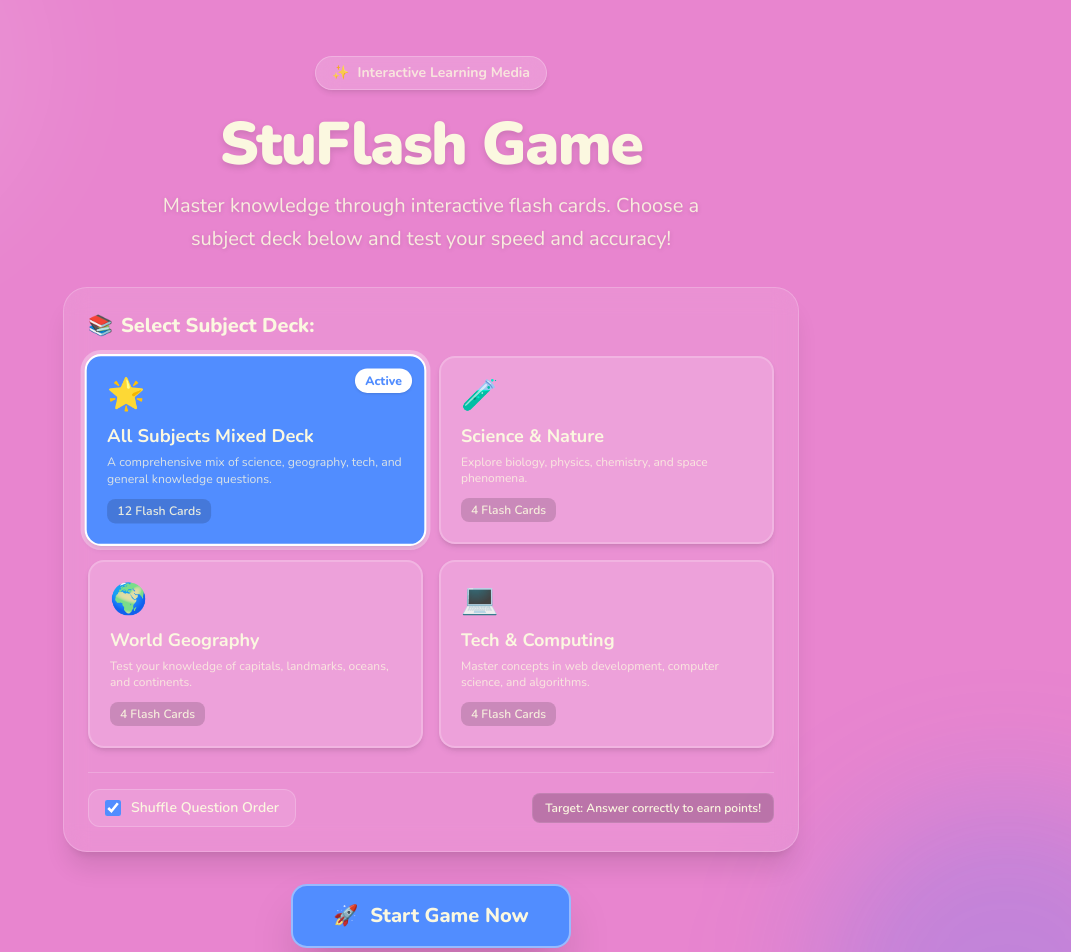
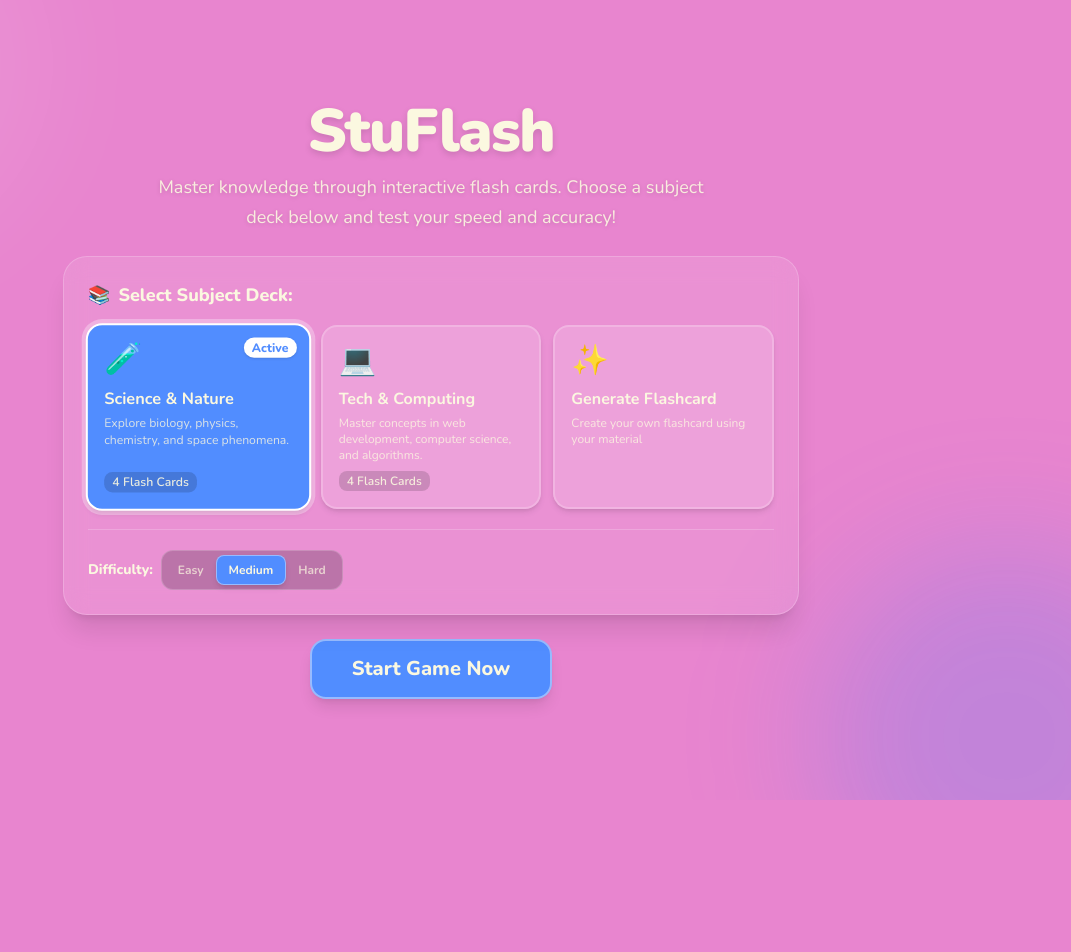
Before and after one commit to vandrzy/stuflash, a Next.js app: page / in a window 1280 px wide. Shown: the top 952 px of the page, without its empty margins (209-1280 px from the left). After the commit the page ends 800 px from the top, so only its background shows below. Built offline with nearby package versions, Linux system fonts and the light colour scheme.

Commit message:
update start page ui

```diff
--- a/src/app/page.tsx
+++ b/src/app/page.tsx
@@ -1,7 +1,7 @@
 'use client';
 
 import React, { useState } from 'react';
-import { GameScreenState, FlashcardQuestion, UserAnswerRecord, GameSummary } from '../types/flashcard';
+import { GameScreenState, FlashcardQuestion, UserAnswerRecord, GameSummary, DifficultyLevel } from '../types/flashcard';
 import { DECK_CATEGORIES, FLASHCARD_QUESTIONS } from '../data/flashcards';
 import { StartScreen } from '../components/StartScreen';
 import { QuestionView } from '../components/QuestionView';
@@ -9,7 +9,8 @@ import { ScoreScreen } from '../components/ScoreScreen';
 
 export default function Home() {
   const [screenState, setScreenState] = useState<GameScreenState>('start');
-  const [activeDeckCategory, setActiveDeckCategory] = useState<string>('all');
+  const [activeDeckCategory, setActiveDeckCategory] = useState<string>('science');
+  const [activeDifficulty, setActiveDifficulty] = useState<DifficultyLevel>('medium');
   const [activeQuestions, setActiveQuestions] = useState<FlashcardQuestion[]>([]);
   const [currentQuestionIndex, setCurrentQuestionIndex] = useState<number>(0);
   const [score, setScore] = useState<number>(0);
@@ -17,21 +18,56 @@ export default function Home() {
   const [gameSummary, setGameSummary] = useState<GameSummary | null>(null);
 
   // Start game handler
-  const handleStartGame = (categoryId: string, shuffle: boolean) => {
+  const handleStartGame = (categoryId: string, difficulty: DifficultyLevel, _materialBlob: Blob | null) => {
     setActiveDeckCategory(categoryId);
+    setActiveDifficulty(difficulty);
 
-    // Filter questions by deck category
-    let filtered = FLASHCARD_QUESTIONS;
-    if (categoryId !== 'all') {
-      filtered = FLASHCARD_QUESTIONS.filter((q) => q.category === categoryId);
-    }
+    let selected: FlashcardQuestion[] = [];
 
-    // Clone array
-    let selected = [...filtered];
+    if (categoryId === 'generate') {
+      // Custom flashcards generated from uploaded material blob (size check)
+      const hasBlob = _materialBlob !== null && _materialBlob.size > 0;
+      const sourceLabel = hasBlob ? 'Uploaded Document Material' : 'Custom Material';
 
-    // Shuffle if requested
-    if (shuffle) {
-      selected = selected.sort(() => Math.random() - 0.5);
+      selected = [
+        {
+          id: 'gen-1',
+          category: sourceLabel,
+          question: `[${difficulty.toUpperCase()}] Key concept from your uploaded material: What is the main thesis of the document?`,
+          options: [
+            'Core fundamentals and foundational concepts',
+            'Advanced theoretical application',
+            'Historical background analysis',
+            'Experimental methodologies',
+          ],
+          correctAnswerIndex: 0,
+          explanation: 'Generated based on uploaded material blob content.',
+        },
+        {
+          id: 'gen-2',
+          category: sourceLabel,
+          question: `[${difficulty.toUpperCase()}] According to your material, which factor has the highest impact on outcomes?`,
+          options: ['Environmental variables', 'Primary input parameters', 'Legacy system constraints', 'Random fluctuations'],
+          correctAnswerIndex: 1,
+          explanation: 'Extracted key parameter from study material.',
+        },
+        {
+          id: 'gen-3',
+          category: sourceLabel,
+          question: `[${difficulty.toUpperCase()}] What is the recommended best practice highlighted in the document?`,
+
+          options: [
+            'Immediate full deployment',
+            'Iterative testing and validation',
+            'Manual override protocols',
+            'Static parameter locking',
+          ],
+          correctAnswerIndex: 1,
+          explanation: 'Standard operational practice noted in uploaded document.',
+        },
+      ];
+    } else {
+      selected = FLASHCARD_QUESTIONS.filter((q) => q.category === categoryId);
     }
 
     setActiveQuestions(selected);
@@ -76,7 +112,7 @@ export default function Home() {
       const accuracyPercentage = Math.round((correctCount / total) * 100);
 
       const categoryObj = DECK_CATEGORIES.find((c) => c.id === activeDeckCategory);
-      const deckName = categoryObj ? categoryObj.name : 'Custom Deck';
+      const deckName = categoryObj ? `${categoryObj.name} (${activeDifficulty.toUpperCase()})` : 'Custom Deck';
 
       const summary: GameSummary = {
         deckCategory: deckName,
@@ -94,7 +130,7 @@ export default function Home() {
   };
 
   const handleRestartCurrentDeck = () => {
-    handleStartGame(activeDeckCategory, true);
+    handleStartGame(activeDeckCategory, activeDifficulty, null);
   };
 
   const handleChangeDeck = () => {
@@ -102,13 +138,13 @@ export default function Home() {
   };
 
   return (
-    <main className="min-h-screen flex flex-col justify-between py-6 px-4 relative overflow-hidden">
+    <main className="min-h-screen flex flex-col justify-between py-4 px-4 relative overflow-hidden">
       {/* Decorative ambient background glows */}
       <div className="absolute -top-32 -left-32 w-96 h-96 bg-white/10 rounded-full blur-3xl pointer-events-none" />
       <div className="absolute -bottom-32 -right-32 w-96 h-96 bg-blue-500/20 rounded-full blur-3xl pointer-events-none" />
 
       {/* Main Content Area */}
-      <div className="relative z-10 w-full my-auto">
+      <div className="relative z-10 w-full my-auto overflow-hidden">
         {screenState === 'start' && <StartScreen onStartGame={handleStartGame} />}
 
         {screenState === 'playing' && activeQuestions.length > 0 && (
@@ -132,11 +168,6 @@ export default function Home() {
           />
         )}
       </div>
-
-      {/* Footer Branding */}
-      <footer className="relative z-10 text-center py-4 text-xs font-semibold text-[#fbf8e0]/70">
-        StuFlash Media Pembelajaran &copy; {new Date().getFullYear()} &bull; Built with Next.js & Tailwind CSS
-      </footer>
     </main>
   );
 }
--- a/src/components/StartScreen.tsx
+++ b/src/components/StartScreen.tsx
@@ -1,39 +1,54 @@
 'use client';
 
-import React, { useState } from 'react';
-import { DeckCategory } from '../types/flashcard';
+import React, { useState, useRef } from 'react';
+import { DeckCategory, DifficultyLevel } from '../types/flashcard';
 import { DECK_CATEGORIES } from '../data/flashcards';
 
 interface StartScreenProps {
-  onStartGame: (categoryId: string, shuffle: boolean) => void;
+  onStartGame: (categoryId: string, difficulty: DifficultyLevel, materialBlob: Blob | null) => void;
 }
 
 export const StartScreen: React.FC<StartScreenProps> = ({ onStartGame }) => {
-  const [selectedCategory, setSelectedCategory] = useState<string>('all');
-  const [shuffleQuestions, setShuffleQuestions] = useState<boolean>(true);
+  const [selectedCategory, setSelectedCategory] = useState<string>('science');
+  const [difficulty, setDifficulty] = useState<DifficultyLevel>('medium');
+  const [uploadedFile, setUploadedFile] = useState<File | null>(null);
+  const [materialBlob, setMaterialBlob] = useState<Blob | null>(null);
+  const fileInputRef = useRef<HTMLInputElement>(null);
+
+  const handleFileChange = (e: React.ChangeEvent<HTMLInputElement>) => {
+    const file = e.target.files?.[0];
+    if (file) {
+      setUploadedFile(file);
+      const blob = new Blob([file], { type: file.type || 'text/plain' });
+      setMaterialBlob(blob);
+    }
+  };
+
+  const handleStart = () => {
+    if (selectedCategory === 'generate' && !uploadedFile) {
+      alert('Please upload your study material file first to generate custom flashcards!');
+      return;
+    }
+    onStartGame(selectedCategory, difficulty, materialBlob);
+  };
 
   return (
-    <div className="w-full max-w-3xl mx-auto px-4 py-8 flex flex-col items-center text-center">
-      {/* Hero Badge */}
-      <div className="inline-flex items-center gap-2 px-4 py-1.5 rounded-full bg-white/20 border border-white/30 backdrop-blur-md text-[#fbf8e0] font-bold text-sm shadow-md mb-6 animate-pulse">
-        <span>✨</span> Interactive Learning Media
-      </div>
-
+    <div className="w-full max-w-3xl mx-auto px-4 py-6 flex flex-col items-center text-center">
       {/* Hero Title */}
-      <h1 className="text-4xl sm:text-6xl font-black text-[#fbf8e0] tracking-tight drop-shadow-md mb-4">
-        StuFlash Game
+      <h1 className="text-4xl sm:text-6xl font-black text-[#fbf8e0] tracking-tight drop-shadow-md mb-3">
+        StuFlash
       </h1>
-      <p className="text-lg sm:text-xl text-[#fbf8e0]/90 max-w-xl font-medium mb-8 leading-relaxed drop-shadow-sm">
+      <p className="text-base sm:text-lg text-[#fbf8e0]/90 max-w-xl font-medium mb-6 leading-relaxed drop-shadow-sm">
         Master knowledge through interactive flash cards. Choose a subject deck below and test your speed and accuracy!
       </p>
 
       {/* Category Deck Selection */}
-      <div className="w-full bg-white/10 backdrop-blur-md rounded-3xl p-6 border border-white/20 shadow-xl mb-8">
-        <h2 className="text-xl font-extrabold text-[#fbf8e0] mb-4 text-left flex items-center gap-2">
+      <div className="w-full bg-white/10 backdrop-blur-md rounded-3xl p-5 sm:p-6 border border-white/20 shadow-xl mb-6">
+        <h2 className="text-lg font-extrabold text-[#fbf8e0] mb-4 text-left flex items-center gap-2">
           <span>📚</span> Select Subject Deck:
         </h2>
 
-        <div className="grid grid-cols-1 sm:grid-cols-2 gap-4">
+        <div className="grid grid-cols-1 sm:grid-cols-3 gap-3">
           {DECK_CATEGORIES.map((cat: DeckCategory) => {
             const isSelected = selectedCategory === cat.id;
             return (
@@ -41,53 +56,89 @@ export const StartScreen: React.FC<StartScreenProps> = ({ onStartGame }) => {
                 key={cat.id}
                 type="button"
                 onClick={() => setSelectedCategory(cat.id)}
-                className={`relative flex flex-col items-start text-left p-5 rounded-2xl transition-all duration-200 cursor-pointer border-2 shadow-md ${
-                  isSelected
+                className={`relative flex flex-col items-start text-left p-4 rounded-2xl transition-all duration-200 cursor-pointer border-2 shadow-md ${isSelected
                   ? 'bg-[#518dff] border-white scale-[1.02] ring-4 ring-white/30 shadow-lg'
                   : 'bg-white/15 border-white/20 hover:bg-white/25 hover:border-white/40'
                   }`}
               >
                 {isSelected && (
-                  <span className="absolute top-3 right-3 text-xs bg-white text-[#518dff] font-extrabold px-2.5 py-1 rounded-full shadow">
+                  <span className="absolute top-3 right-3 text-xs bg-white text-[#518dff] font-extrabold px-2 py-0.5 rounded-full shadow">
                     Active
                   </span>
                 )}
                 <div className="text-3xl mb-2">{cat.icon}</div>
-                <h3 className="text-lg font-bold text-[#fbf8e0] mb-1">{cat.name}</h3>
-                <p className="text-xs text-[#fbf8e0]/80 line-clamp-2 mb-3">{cat.description}</p>
-                <div className="text-xs font-semibold text-[#fbf8e0]/90 bg-black/15 px-2.5 py-1 rounded-lg">
+                <h3 className="text-base font-bold text-[#fbf8e0] mb-1">{cat.name}</h3>
+                <p className="text-xs text-[#fbf8e0]/80 line-clamp-3 mb-2">{cat.description}</p>
+                {cat.questionCount > 0 && (
+                  <div className="text-xs font-semibold text-[#fbf8e0]/90 bg-black/15 px-2 py-0.5 rounded-lg mt-auto">
                     {cat.questionCount} Flash Cards
                   </div>
+                )}
               </button>
             );
           })}
         </div>
 
-        {/* Options Bar */}
-        <div className="mt-6 pt-4 border-t border-white/20 flex flex-wrap items-center justify-between gap-4 text-sm font-semibold text-[#fbf8e0]">
-          <label className="flex items-center gap-2.5 cursor-pointer bg-white/10 px-4 py-2 rounded-xl border border-white/20 hover:bg-white/20 transition-all">
+        {/* Difficulty Level & Upload Material Section */}
+        <div className="mt-5 pt-5 border-t border-white/20 flex flex-col sm:flex-row items-stretch sm:items-center justify-between gap-4">
+          {/* Difficulty Level Input */}
+          <div className="flex items-center gap-2">
+            <span className="text-sm font-extrabold text-[#fbf8e0] shrink-0">Difficulty:</span>
+            <div className="flex items-center bg-black/20 p-1 rounded-xl border border-white/20">
+              {(['easy', 'medium', 'hard'] as DifficultyLevel[]).map((level) => {
+                const isActive = difficulty === level;
+                return (
+                  <button
+                    key={level}
+                    type="button"
+                    onClick={() => setDifficulty(level)}
+                    className={`px-3 py-1.5 rounded-lg text-xs font-bold capitalize transition-all cursor-pointer ${isActive
+                      ? 'bg-[#518dff] text-[#fbf8e0] shadow-md border border-white/40'
+                      : 'text-[#fbf8e0]/70 hover:text-[#fbf8e0]'
+                      }`}
+                  >
+                    {level}
+                  </button>
+                );
+              })}
+            </div>
+          </div>
+
+          {/* Conditional Upload Material Button (Only shown when Generate Flashcard deck is selected) */}
+          {selectedCategory === 'generate' && (
+            <div className="flex flex-col sm:flex-row items-center gap-2">
               <input
-              type="checkbox"
-              checked={shuffleQuestions}
-              onChange={(e) => setShuffleQuestions(e.target.checked)}
-              className="w-4 h-4 accent-[#518dff] rounded cursor-pointer"
+                ref={fileInputRef}
+                type="file"
+                accept=".txt,.pdf,.docx,.md"
+                onChange={handleFileChange}
+                className="hidden"
               />
-            Shuffle Question Order
-          </label>
+              <button
+                type="button"
+                onClick={() => fileInputRef.current?.click()}
+                className="w-full sm:w-auto px-4 py-2 bg-white/20 hover:bg-white/30 border border-white/30 rounded-xl text-xs font-extrabold text-[#fbf8e0] transition-all cursor-pointer flex items-center justify-center gap-2 shadow-sm"
+              >
+                <span>📁</span> {uploadedFile ? 'Change Material' : 'Upload Material'}
+              </button>
 
-          <span className="text-xs bg-black/20 px-3 py-1.5 rounded-lg border border-white/10">
-            Target: Answer correctly to earn points!
+              {uploadedFile && (
+                <span className="text-xs font-semibold text-[#fbf8e0] bg-black/20 px-2.5 py-1 rounded-lg border border-white/10 truncate max-w-[150px]">
+                  {uploadedFile.name}
                 </span>
+              )}
+            </div>
+          )}
         </div>
       </div>
 
       {/* Action Button */}
       <button
         type="button"
-        onClick={() => onStartGame(selectedCategory, shuffleQuestions)}
-        className="w-full sm:w-auto px-10 py-4 text-xl font-extrabold text-[#fbf8e0] bg-[#518dff] hover:bg-[#407be6] active:scale-95 rounded-2xl shadow-2xl hover:shadow-white/20 transition-all duration-200 border-2 border-white/40 flex items-center justify-center gap-3 cursor-pointer"
+        onClick={handleStart}
+        className="w-full sm:w-auto px-10 py-3.5 text-xl font-extrabold text-[#fbf8e0] bg-[#518dff] hover:bg-[#407be6] active:scale-95 rounded-2xl shadow-lg hover:shadow-white/20 transition-all duration-200 border-2 border-white/40 flex items-center justify-center gap-3 cursor-pointer"
       >
-        <span>🚀</span> Start Game Now
+        Start Game Now
       </button>
     </div>
   );
--- a/src/data/flashcards.ts
+++ b/src/data/flashcards.ts
@@ -1,13 +1,6 @@
 import { DeckCategory, FlashcardQuestion } from '../types/flashcard';
 
 export const DECK_CATEGORIES: DeckCategory[] = [
-  {
-    id: 'all',
-    name: 'All Subjects Mixed Deck',
-    description: 'A comprehensive mix of science, geography, tech, and general knowledge questions.',
-    icon: '🌟',
-    questionCount: 12,
-  },
   {
     id: 'science',
     name: 'Science & Nature',
@@ -16,18 +9,18 @@ export const DECK_CATEGORIES: DeckCategory[] = [
     questionCount: 4,
   },
   {
-    id: 'geography',
-    name: 'World Geography',
-    description: 'Test your knowledge of capitals, landmarks, oceans, and continents.',
-    icon: '🌍',
-    questionCount: 4,
-  },
-  {
     id: 'tech',
     name: 'Tech & Computing',
     description: 'Master concepts in web development, computer science, and algorithms.',
     icon: '💻',
     questionCount: 4,
+  },
+  {
+    id: 'generate',
+    name: 'Generate Flashcard',
+    description: 'Create your own flashcard using your material',
+    icon: '✨',
+    questionCount: 0,
   },
 ];
 
@@ -64,40 +57,6 @@ export const FLASHCARD_QUESTIONS: FlashcardQuestion[] = [
     options: ['300,000 km/s', '150,000 km/s', '1,000,000 km/s', '30,000 km/s'],
     correctAnswerIndex: 0,
     explanation: 'The speed of light in a vacuum is defined as exactly 299,792,458 meters per second (~300,000 km/s).',
-  },
-
-  // World Geography
-  {
-    id: 'geo-1',
-    category: 'geography',
-    question: 'What is the capital city of Australia?',
-    options: ['Sydney', 'Melbourne', 'Canberra', 'Brisbane'],
-    correctAnswerIndex: 2,
-    explanation: 'Canberra was chosen as the capital in 1908 as a compromise between Sydney and Melbourne.',
-  },
-  {
-    id: 'geo-2',
-    category: 'geography',
-    question: 'Which ocean is the largest and deepest on Planet Earth?',
-    options: ['Atlantic Ocean', 'Indian Ocean', 'Arctic Ocean', 'Pacific Ocean'],
-    correctAnswerIndex: 3,
-    explanation: 'The Pacific Ocean covers over 30% of the Earth’s surface area and houses the Mariana Trench.',
-  },
-  {
-    id: 'geo-3',
-    category: 'geography',
-    question: 'Which river is widely recognized as the longest river in the world?',
-    options: ['Amazon River', 'Nile River', 'Mississippi River', 'Yangtze River'],
-    correctAnswerIndex: 1,
-    explanation: 'The Nile River in Africa spans approximately 6,650 kilometers (4,132 miles).',
-  },
-  {
-    id: 'geo-4',
-    category: 'geography',
-    question: 'On which continent would you find the Atacama Desert, the driest non-polar desert in the world?',
-    options: ['Africa', 'Asia', 'South America', 'Australia'],
-    correctAnswerIndex: 2,
-    explanation: 'The Atacama Desert is located in northern Chile, South America.',
   },
 
   // Tech & Computing
--- a/src/types/flashcard.ts
+++ b/src/types/flashcard.ts
@@ -1,3 +1,5 @@
+export type DifficultyLevel = 'easy' | 'medium' | 'hard';
+
 export interface FlashcardQuestion {
   id: string;
   question: string;
```
Lines whose indentation alone changed are shown as unchanged.
